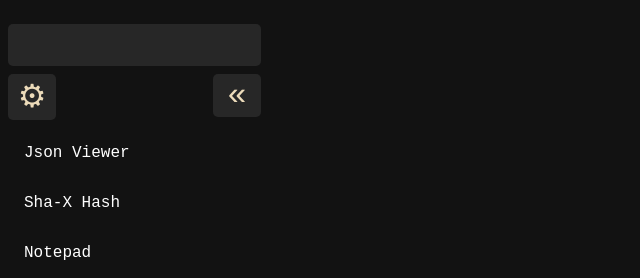
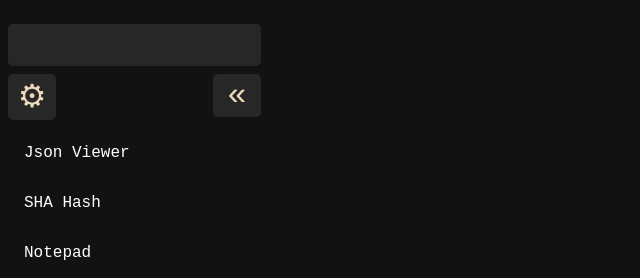
Before and after one commit to EdgarsJoja/swiss-army-app, a Svelte app: page / in a window 1280 px wide. Shown: the top 278 px of the page, without its empty margins (0-640 px from the left). Built offline with nearby package versions, Linux system fonts and the light colour scheme.

Commit message:
Update SHA sidebar naming

```diff
--- a/src/layout/SideBar.svelte
+++ b/src/layout/SideBar.svelte
@@ -15,7 +15,7 @@
 
     const apps: App[] = [
         { appCode: 'json_viewer', label: 'Json Viewer' },
-        { appCode: 'sha', label: 'Sha-X Hash' },
+        { appCode: 'sha', label: 'SHA Hash' },
         { appCode: 'notepad', label: 'Notepad' },
         { appCode: 'whiteboard', label: 'Whiteboard' },
         { appCode: 'jwt', label: 'JWT' },
```
